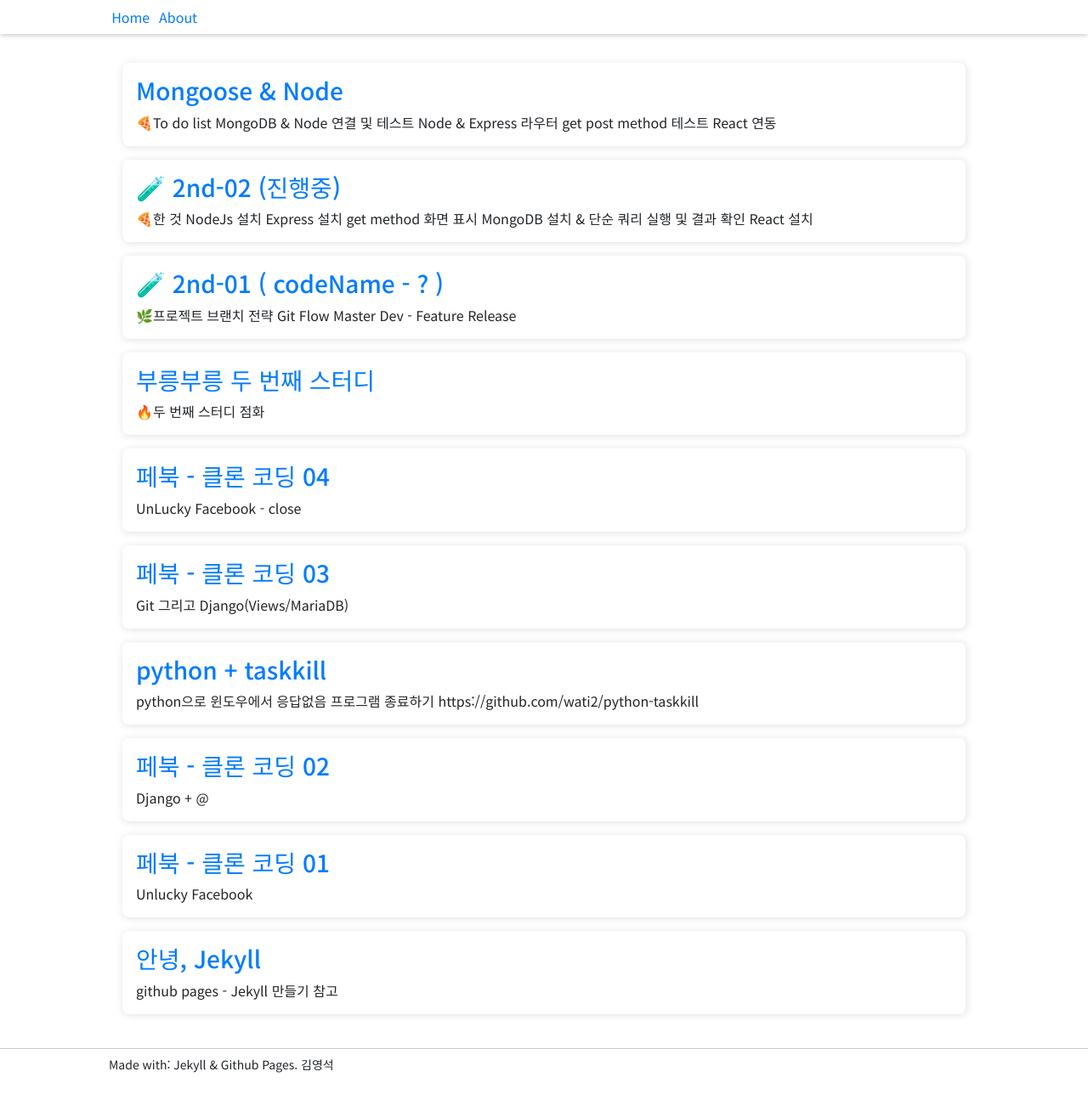
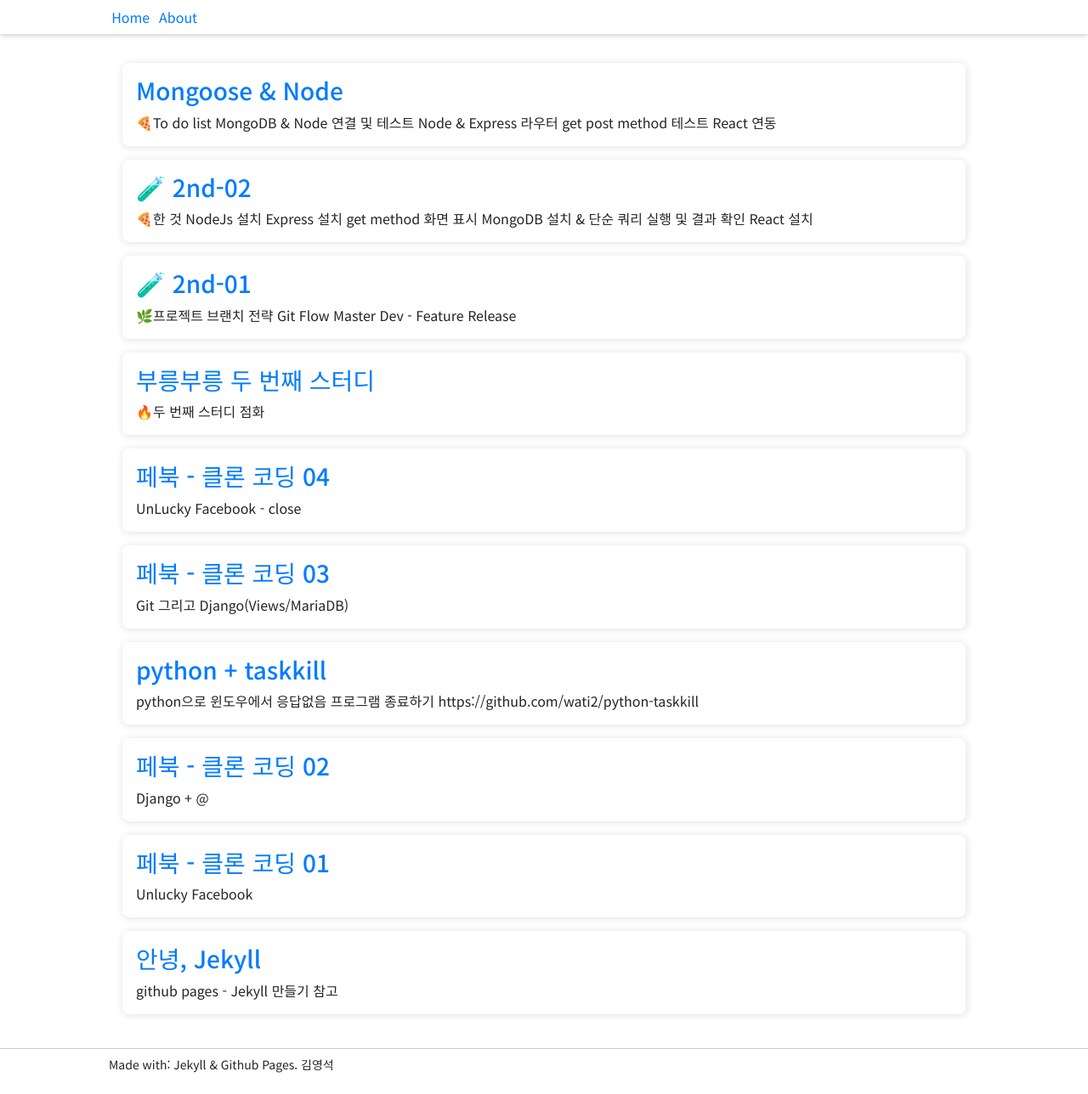
Before and after one commit to waonta/wati2.github.io, a Jekyll site: the page built from index.html, in a window 1280 px wide and 1288 px high. Shown: the whole window at 85% size. Built offline with Jekyll 4.4.1, drawn with Linux system fonts in a browser that asks for light colours; some web fonts are replaced.

Commit message:
update title

```diff
--- a/_posts/2020-06-16-2ndProject01.md
+++ b/_posts/2020-06-16-2ndProject01.md
@@ -1,6 +1,6 @@
 ---
 layout: post
-title: 🧪 2nd-01 ( codeName - ? )
+title: 🧪 2nd-01
 date: 2020-06-16
 editDate:
 ---
--- a/_posts/2020-06-22-2ndProject02.md
+++ b/_posts/2020-06-22-2ndProject02.md
@@ -1,6 +1,6 @@
 ---
 layout: post
-title: 🧪 2nd-02 (진행중)
+title: 🧪 2nd-02
 date: 2020-06-22
 editDate:
 ---
```
